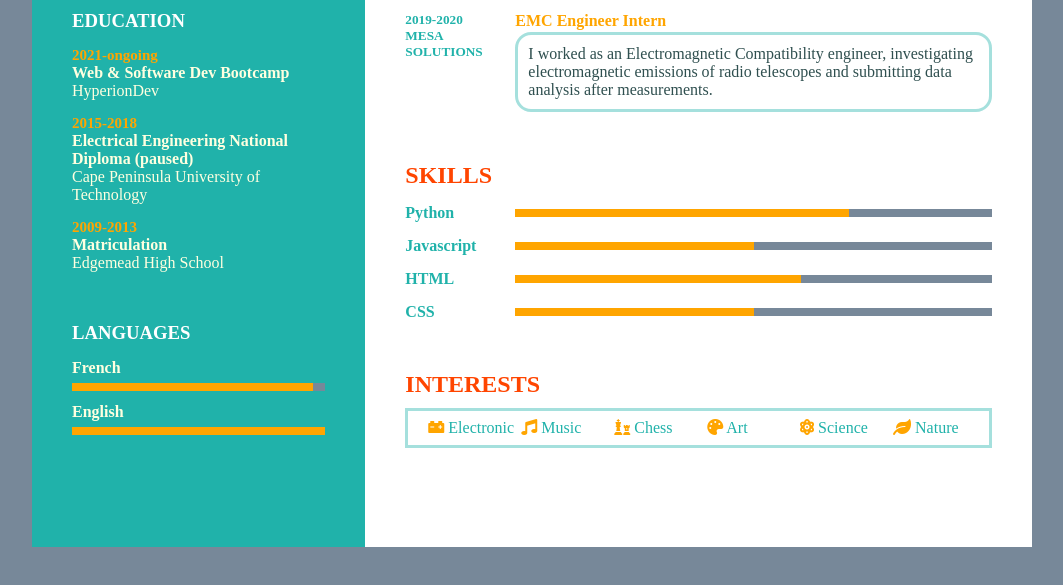
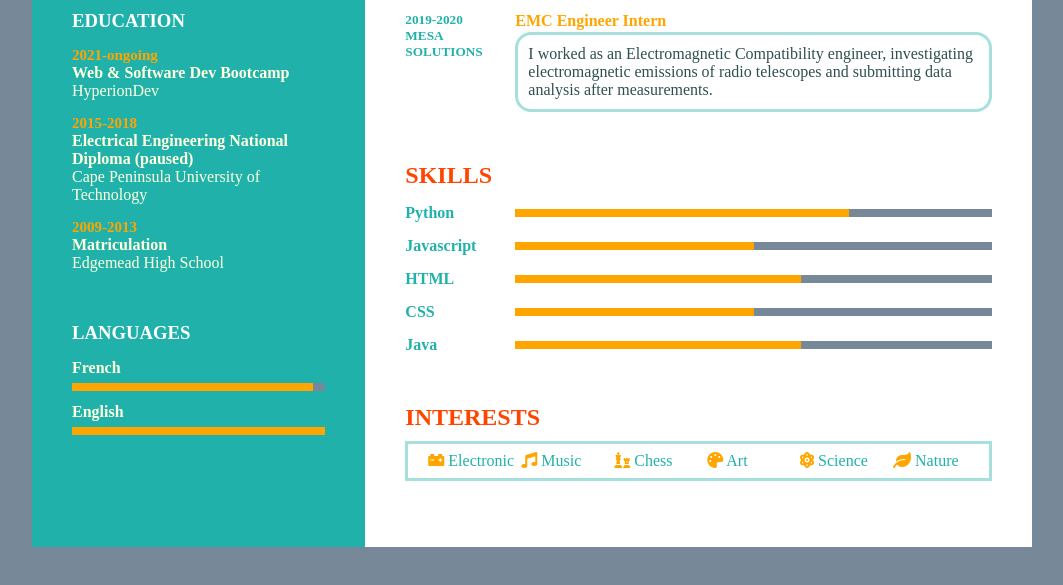
Before and after one commit to ArchKeyTech/myresume, a plain HTML site: page index.html in a window 1280 px wide. Shown: the part 503-1088 px from the top of the page, without its empty margins (108-1171 px from the left). Drawn offline with Linux system fonts and the light colour scheme.

Commit message:
added java programming as extra skill

```diff
--- a/index.html
+++ b/index.html
@@ -188,6 +188,12 @@
               <div style="width: 50%"></div>
             </div>
           </div>
+          <div class="box">
+            <h4>Java</h4>
+            <div class="percent">
+              <div style="width: 60%"></div>
+            </div>
+          </div>
 
         </section>
 
```
